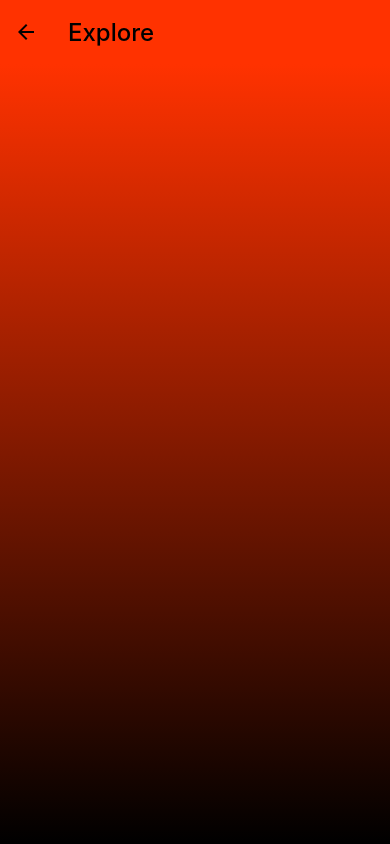
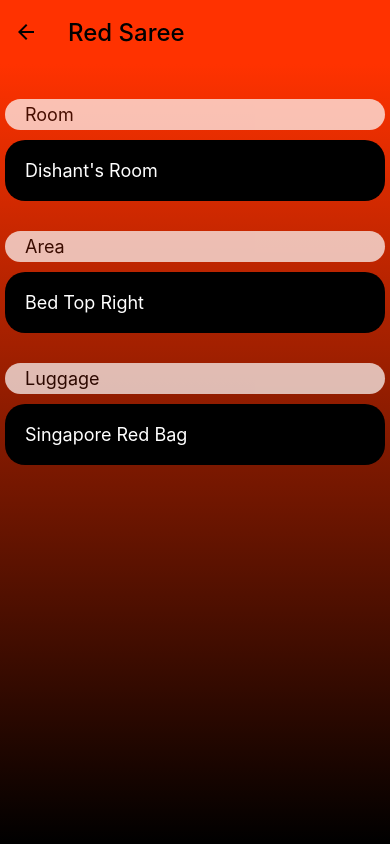
Before and after one commit to Supr3me-code/luggage-db, a React Native app: screen /explore in a window 390 px wide. Built offline with nearby package versions, Linux system fonts and the light colour scheme.

Commit message:
added luggage and item details page

```diff
--- a/App.tsx
+++ b/App.tsx
@@ -9,6 +9,8 @@ import Explore from "./src/screens/Explore";
 import KnowMe from "./src/screens/KnowAboutMe";
 import Search from "./src/screens/Seach";
 import Login from "./src/screens/Login";
+import ItemDetails from "./src/screens/ItemDetails";
+import LuggageDetails from "./src/screens/LuggageDetails";
 
 const Stack = createNativeStackNavigator();
 
@@ -69,7 +71,7 @@ const App = () => {
           ></Stack.Screen>
           <Stack.Screen
             name="explore"
-            component={Explore}
+            component={ItemDetails}
             options={{
               headerStyle: { backgroundColor: "#ff3200" },
               headerTintColor: "#000",
@@ -97,7 +99,7 @@ const App = () => {
           ></Stack.Screen>
           <Stack.Screen
             name="search"
-            component={Search}
+            component={LuggageDetails}
             options={{
               headerStyle: { backgroundColor: "#ff3200" },
               headerTintColor: "#000",
--- /dev/null
+++ b/src/elements/Label.tsx
@@ -0,0 +1,34 @@
+import React from "react";
+import { Pressable, StyleSheet, View, Text } from "react-native";
+
+interface ILabel {
+  title: string;
+}
+
+const Label = ({ title }: ILabel) => {
+  return (
+    <View style={styles.container}>
+      <Text style={styles.title}>{title}</Text>
+    </View>
+  );
+};
+
+export default Label;
+
+const styles = StyleSheet.create({
+  container: {
+    backgroundColor: "#fff",
+    borderRadius: 20,
+    alignItems: "center",
+    justifyContent: "space-between",
+    flexDirection: "row",
+    paddingHorizontal: 20,
+    paddingVertical: 5,
+    margin: 5,
+    opacity: 0.7
+  },
+  title: {
+    color: "#000",
+    fontSize: 18,
+  },
+});
--- a/src/elements/ListItem.tsx
+++ b/src/elements/ListItem.tsx
@@ -28,7 +28,7 @@ const styles = StyleSheet.create({
     justifyContent: "space-between",
     flexDirection: "row",
     padding: 20,
-    margin: 10,
+    margin: 5,
   },
   title: {
     color: "#fff",
--- /dev/null
+++ b/src/modules/LabelCard.tsx
@@ -0,0 +1,29 @@
+import React from "react";
+import { StyleSheet, View } from "react-native";
+import Label from "../elements/Label";
+import ListItem from "../elements/ListItem";
+
+interface ILabelCard {
+  labelTitle: string;
+  itemTitle: string;
+}
+
+const LabelCard = ({ labelTitle, itemTitle }: ILabelCard) => {
+  return (
+    <View style={styles.container}>
+      <Label title={labelTitle} />
+      <ListItem title={itemTitle} />
+    </View>
+  );
+};
+
+export default LabelCard;
+
+const styles = StyleSheet.create({
+  container: {
+    margin: 10,
+    backgroundColor: "rgba(255, 255, 255, 0.2)",
+    borderRadius: 10,
+    padding: 5,
+  },
+});
--- a/src/screens/Home.tsx
+++ b/src/screens/Home.tsx
@@ -1,7 +1,7 @@
 import { LinearGradient } from "expo-linear-gradient";
 import React from "react";
 import { StyleSheet, View } from "react-native";
-import Card from "../modules/Card/Card";
+import Card from "../modules/Card";
 
 const screens = [
   { title: "Explore", onPress: "explore" },
--- /dev/null
+++ b/src/screens/ItemDetails.tsx
@@ -0,0 +1,49 @@
+import { LinearGradient } from "expo-linear-gradient";
+import React, { useLayoutEffect } from "react";
+import { StyleSheet, Text, View } from "react-native";
+import ListItem from "../elements/ListItem";
+import Label from "../elements/Label";
+
+interface IItemDetails {
+  navigation?: any;
+}
+
+const ItemDetails = ({ navigation }: IItemDetails) => {
+  useLayoutEffect(() => {
+    navigation.setOptions({
+      title: "Red Saree",
+    });
+  }, []);
+  return (
+    <LinearGradient colors={["#ff3200", "#000"]} style={styles.container}>
+      <View style={styles.content}>
+        <View style={styles.innerContainer}>
+          <Label title="Room" />
+          <ListItem title="Dishant's Room" />
+        </View>
+        <View style={styles.innerContainer}>
+          <Label title="Area" />
+          <ListItem title="Bed Top Right" />
+        </View>
+        <View style={styles.innerContainer}>
+          <Label title="Luggage" />
+          <ListItem title="Singapore Red Bag" />
+        </View>
+      </View>
+    </LinearGradient>
+  );
+};
+
+export default ItemDetails;
+
+const styles = StyleSheet.create({
+  innerContainer: {
+    marginVertical: 10,
+  },
+  content: {
+    marginVertical: 20,
+  },
+  container: {
+    flex: 1,
+  },
+});
--- /dev/null
+++ b/src/screens/LuggageDetails.tsx
@@ -0,0 +1,43 @@
+import { LinearGradient } from "expo-linear-gradient";
+import React, { useLayoutEffect } from "react";
+import { Pressable, StyleSheet, Text, View } from "react-native";
+import ListItem from "../elements/ListItem";
+import Label from "../elements/Label";
+import LabelCard from "../modules/LabelCard";
+
+interface ILuggageDetails {
+  navigation?: any;
+}
+
+const LuggageDetails = ({ navigation }: ILuggageDetails) => {
+  useLayoutEffect(() => {
+    navigation.setOptions({
+      title: "Singapore Bag",
+    });
+  }, []);
+  return (
+    <LinearGradient colors={["#ff3200", "#000"]} style={styles.container}>
+      <View style={styles.content}>
+        <LabelCard labelTitle="Room" itemTitle="Dishant's room" />
+        <LabelCard labelTitle="Area" itemTitle="Top Right Cabinet" />
+        <Pressable onPress={() => {}} style={styles.itemListCta}>
+          <ListItem title="Independent Items" />
+        </Pressable>
+      </View>
+    </LinearGradient>
+  );
+};
+
+export default LuggageDetails;
+
+const styles = StyleSheet.create({
+  content: {
+    marginVertical: 20,
+  },
+  container: {
+    flex: 1,
+  },
+  itemListCta: {
+    margin: 5,
+  },
+});
```
Also changed, not shown: src/modules/Card.tsx (renamed from src/modules/Card/Card.tsx), src/screens/ItemsList.tsx (added).
